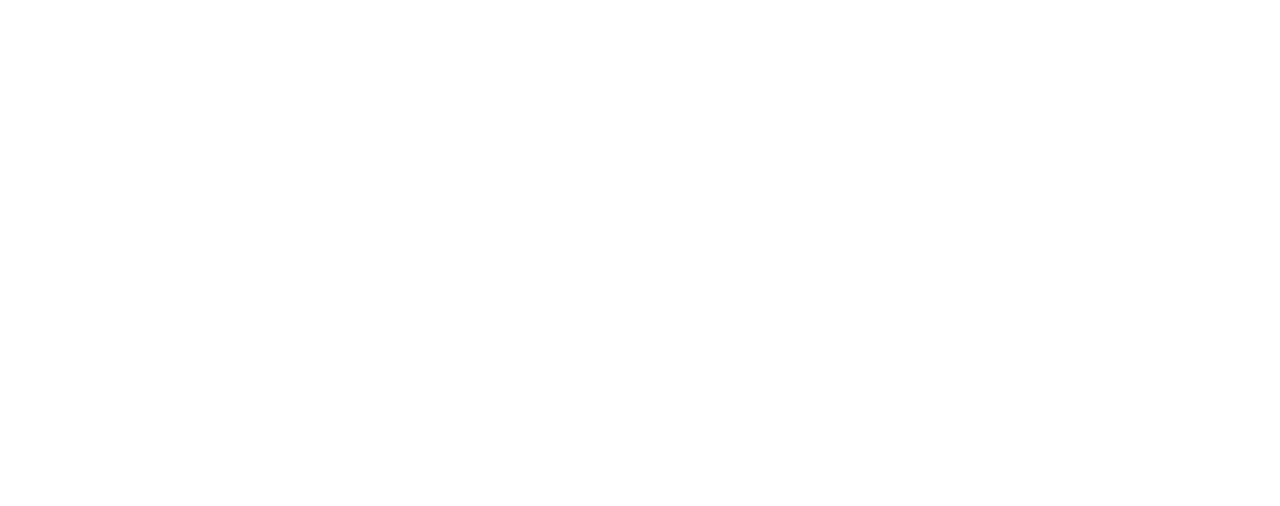
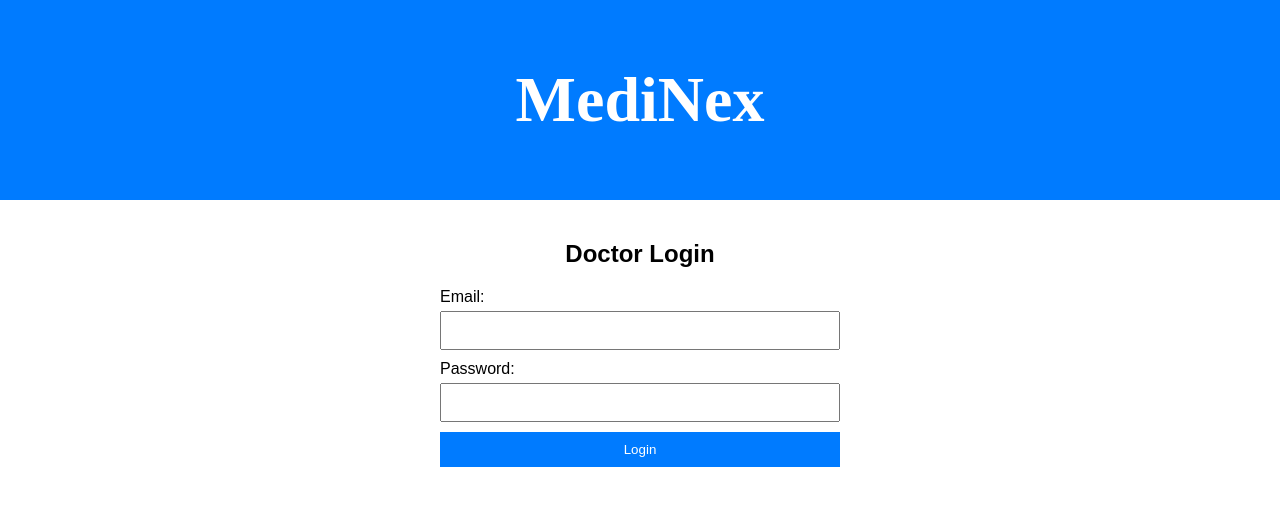
Before and after one commit to ANJANA1104/MediNex, a plain HTML site: page medinex_md.html in a window 1280 px wide. Drawn offline with Linux system fonts and the light colour scheme.

Commit message:
Update medinex_md.html

```diff
--- a/medinex_md.html
+++ b/medinex_md.html
@@ -3,9 +3,104 @@
 <head>
     <meta charset="UTF-8">
     <meta name="viewport" content="width=device-width, initial-scale=1.0">
-    <title>MEDINEX</title>
+    <title>MediNex - Doctor Login</title>
+    <link rel="stylesheet" href="styles.css">
+    <style>
+
+
+        body {
+            font-family: Arial, Brush Script;
+            margin: 0;
+            padding: 0;
+            box-sizing: border-box;
+        }
+
+        header {
+            background-color: #007bff;
+            background image: url("https://img.hotimg.com/wallpaper.jpeg");
+
+            color: #fff;
+            padding: 20px;
+            text-align: center;
+        }
+
+        main {
+            padding: 20px;
+        }
+
+        #doctor-login {
+            max-width: 400px;
+            margin: 0 auto;
+        }
+
+        #doctor-login h2 {
+            margin-bottom: 20px;
+            text-align: center;
+        }
+
+        #doctor-login label {
+            display: block;
+            margin-bottom: 5px;
+        }
+
+        #doctor-login input[type="email"],
+        #doctor-login input[type="password"],
+        #doctor-login button[type="submit"] {
+            width: 100%;
+            padding: 10px;
+            margin-bottom: 10px;
+            box-sizing: border-box;
+        }
+
+        #doctor-login button[type="submit"] {
+            background-color: #007bff;
+            color: #fff;
+            border: none;
+            cursor: pointer;
+        }
+
+        #doctor-login button[type="submit"]:hover {
+            background-color: #0056b3;
+        }
+         h1 {
+			 font-family: 'Brush Script ';
+            font-size: 64px;
+        }
+    </style>
 </head>
 <body>
+    	<header>
+
+
+   <h1>MediNex</h1>
+</header>
+
+    <main>
+        <section id="doctor-login">
+            <h2>Doctor Login</h2>
+
+            <form id="doctor-login-form">
+                <label for="doctor-email">Email:</label>
+                <input type="email" id="doctor-email" name="doctor-email">
+                <label for="doctor-password">Password:</label>
+                <input type="password" id="doctor-password" name="doctor-password">
+                <button type="submit" onclick="login()">Login</button>
+            </form>
+        </section>
+    </main>
+
+    <footer>
+
+    </footer>
+    <script>
+        function login() {
+            console.log()
+            window.location.href = "patient_management.html";
+
+            return false;
+        }
+    </script>
+
 
 </body>
 </html>
```
